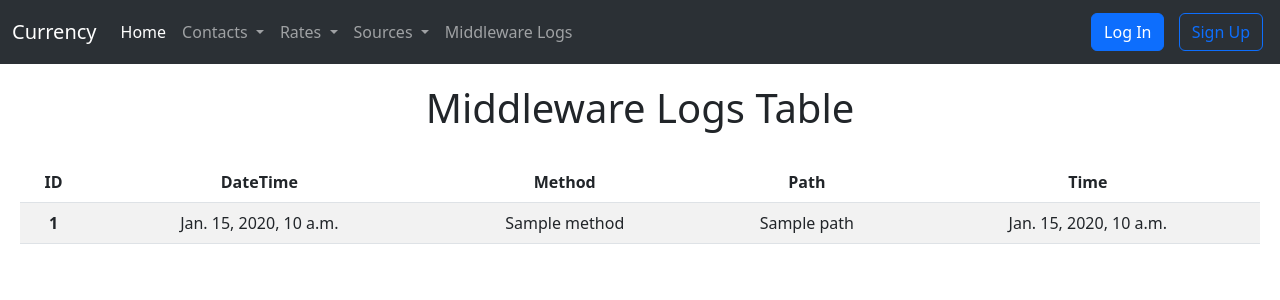
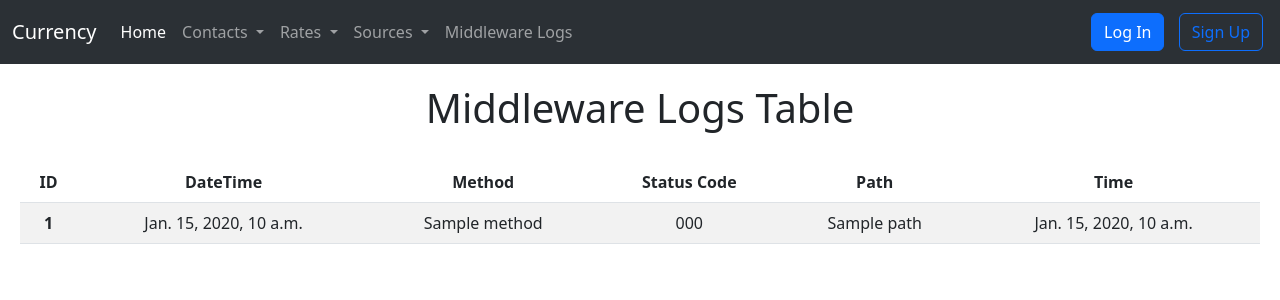
Before and after one commit to nkstlrv/Currency, a Django app: template app/currency/templates/currency/middlewarelogs.html in a window 1280 px wide. Shown: the top 300 px of the page. Run offline with Django 4.2, Linux system fonts and the light colour scheme; data comes from the database, SQL or seed files in the repository; the template is opened without the code that fills it: most values are stand-ins (such as "Sample title", 1, 10 or a date in 2020).

Commit message:
RequestResponseLog status_code fild added

```diff
--- a/app/currency/middleware.py
+++ b/app/currency/middleware.py
@@ -11,6 +11,7 @@ class RequestResponseLogMiddleware:
         response = self.get_response(request)
 
         RequestResponseLog.objects.create(method=request.method,
+                                          status_code=response.status_code,
                                           path=request.path,
                                           time=round((time() - start), 3))
         return response
--- a/app/currency/models.py
+++ b/app/currency/models.py
@@ -50,6 +50,7 @@ class Source(models.Model):
 class RequestResponseLog(models.Model):
     path = models.CharField(max_length=255)
     method = models.CharField(max_length=10, default='GET')
+    status_code = models.IntegerField(default=200)
     created = models.DateTimeField(default=timezone.now, blank=True)
 
     # Changed from Integer to Float because middleware time is usually < 0
--- a/app/currency/templates/currency/middlewarelogs.html
+++ b/app/currency/templates/currency/middlewarelogs.html
@@ -26,6 +26,7 @@
                     <th scope="col">ID</th>
                     <th scope="col">DateTime</th>
                     <th scope="col">Method</th>
+                    <th scope="col">Status Code</th>
                     <th scope="col">Path</th>
                     <th scope="col">Time</th>
                 </tr>
@@ -38,6 +39,7 @@
                         <th scope="row">{{ log.id }}</th>
                         <td>{{ log.created }}</td>
                         <td>{{ log.method }}</td>
+                        <td>{{ log.status_code }}</td>
                         <td>{{ log.path }}</td>
                         <td>{{ log.time }}</td>
                     </tr>
```
Also changed, not shown: app/currency/migrations/0019_requestresponselog_status_code.py (added), app/currency/migrations/0020_alter_requestresponselog_status_code.py (added).
